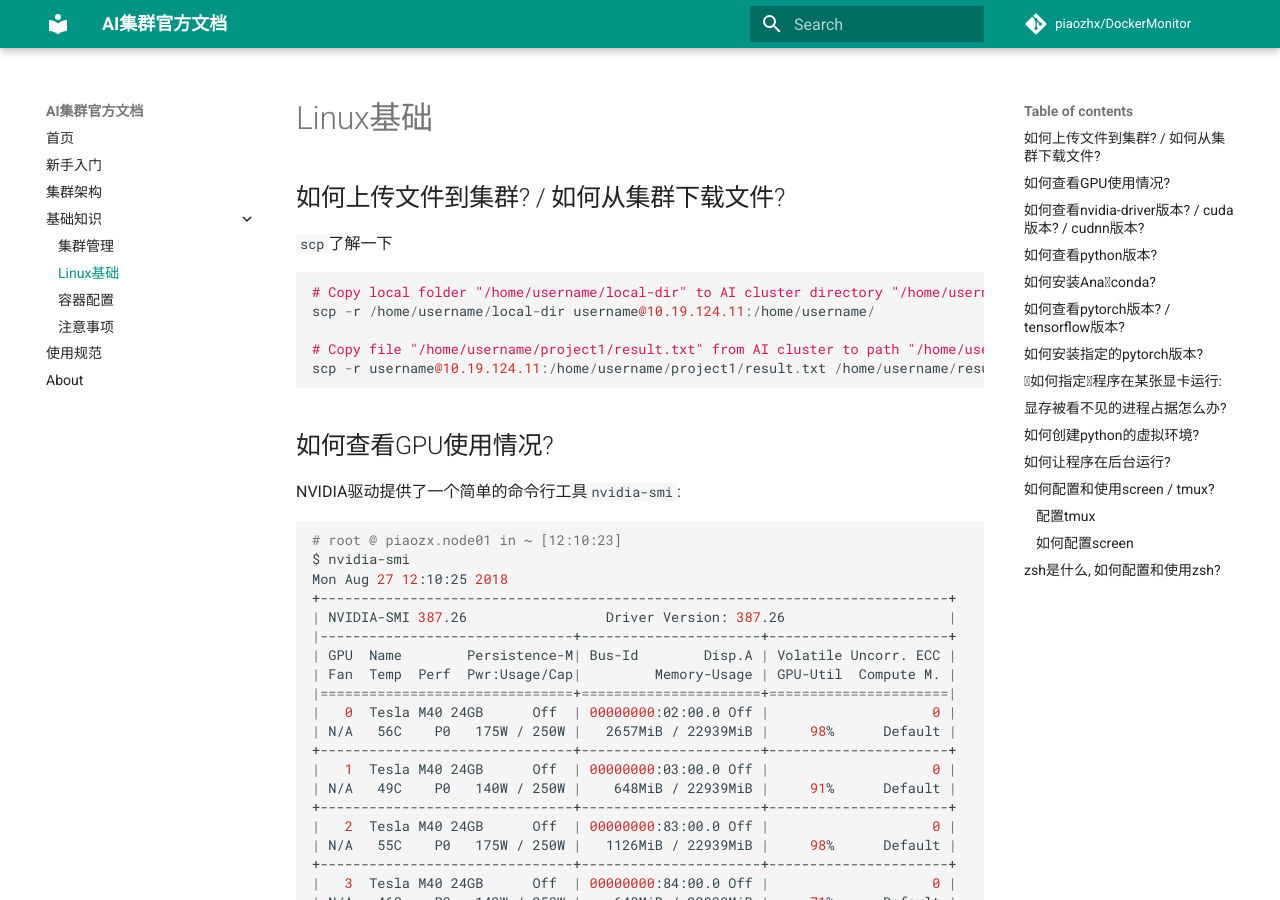
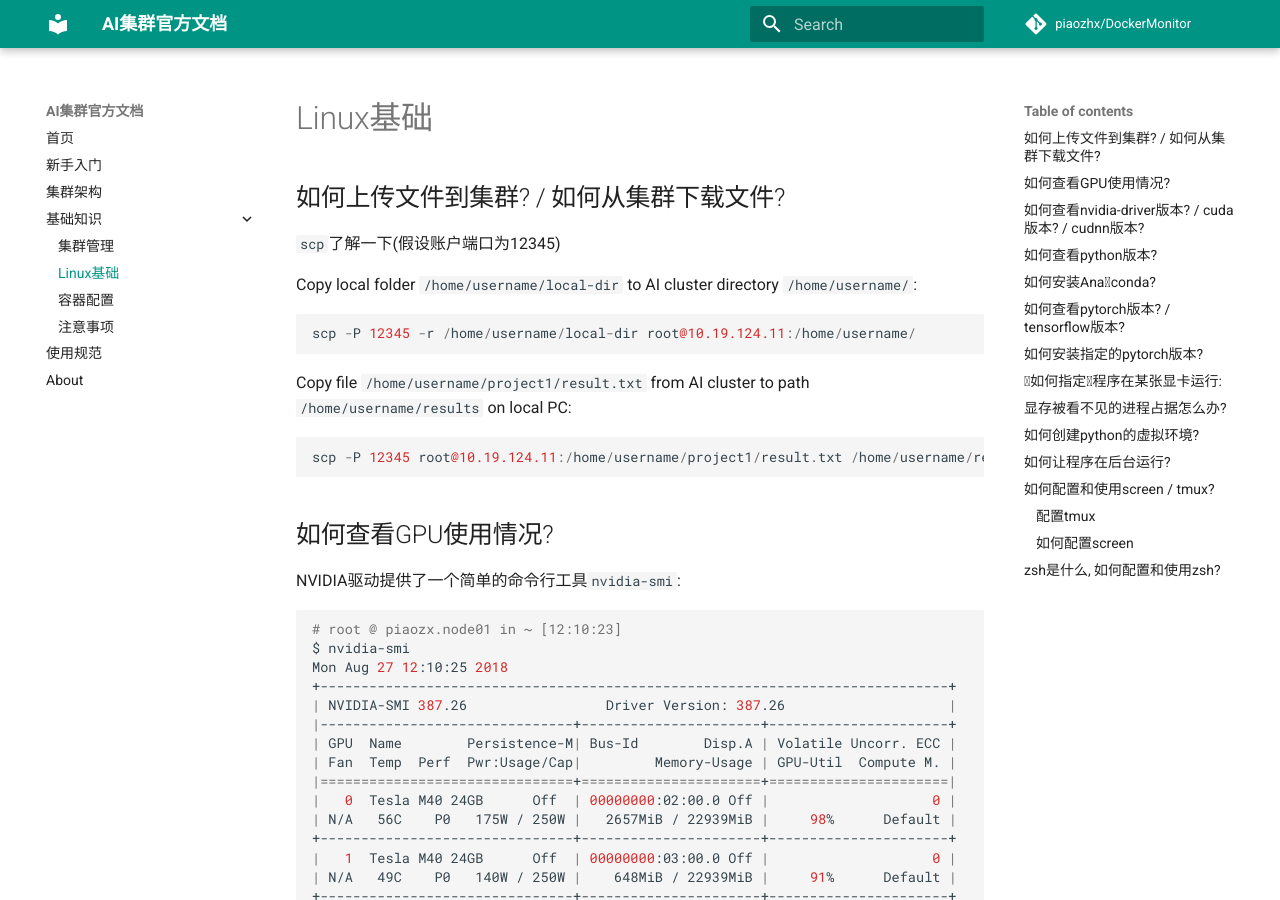
Before and after one commit to lijing1996/DockerMonitor, an MkDocs documentation site: the page built from doc/docs/QA_linux.md, in a window 1280 px wide and 900 px high. Built offline with MkDocs 1.6.1 and Material for MkDocs 9.7.7, drawn with Linux system fonts in a browser that asks for light colours; comment, search, counter and statistics services are not loaded.

````diff
--- a/doc/docs/QA_linux.md
+++ b/doc/docs/QA_linux.md
@@ -1,11 +1,14 @@
 ## 如何上传文件到集群? / 如何从集群下载文件?
-`scp`了解一下
+`scp`了解一下(假设账户端口为12345)
+
+Copy local folder `/home/username/local-dir` to AI cluster directory `/home/username/`:
 ```
-# Copy local folder "/home/username/local-dir" to AI cluster directory "/home/username/"
-scp -r /home/username/local-dir username@10.19.124.11:/home/username/
+scp -P 12345 -r /home/username/local-dir root@10.19.124.11:/home/username/
+```
 
-# Copy file "/home/username/project1/result.txt" from AI cluster to path "/home/username/results" on local PC
-scp -r username@10.19.124.11:/home/username/project1/result.txt /home/username/results/
+Copy file `/home/username/project1/result.txt` from AI cluster to path `/home/username/results` on local PC:
+```
+scp -P 12345 root@10.19.124.11:/home/username/project1/result.txt /home/username/results/
 ```
 
 ## 如何查看GPU使用情况?
````
Also changed, not shown: doc/docs/cluster.md (+1 -1 lines), doc/docs/index.md (+7 -0 lines).
